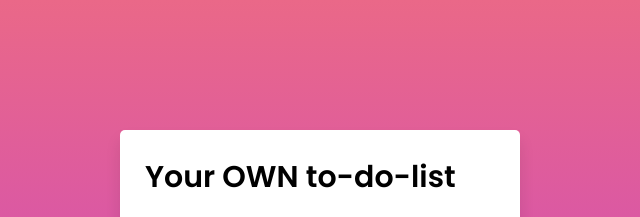
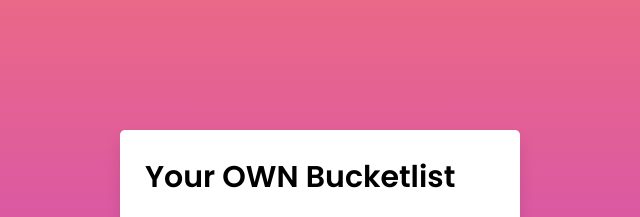
Before and after one commit to Cosy417/Your-OWN-Buckletlist, a plain HTML site: page index.html in a window 1280 px wide. Shown: the top 217 px of the page, 320-960 px from the left. Drawn offline with Linux system fonts and the light colour scheme.

Commit message:
Update index.html

```diff
--- a/index.html
+++ b/index.html
@@ -11,7 +11,7 @@
 </head>
 <body>
   <div class="wrapper">
-    <header>Your OWN to-do-list</header>
+    <header>Your OWN Bucketlist</header>
     <div class="inputField">
       <input type="text" placeholder="Add your new todo">
       <button><i class="fas fa-plus"></i></button>
```
